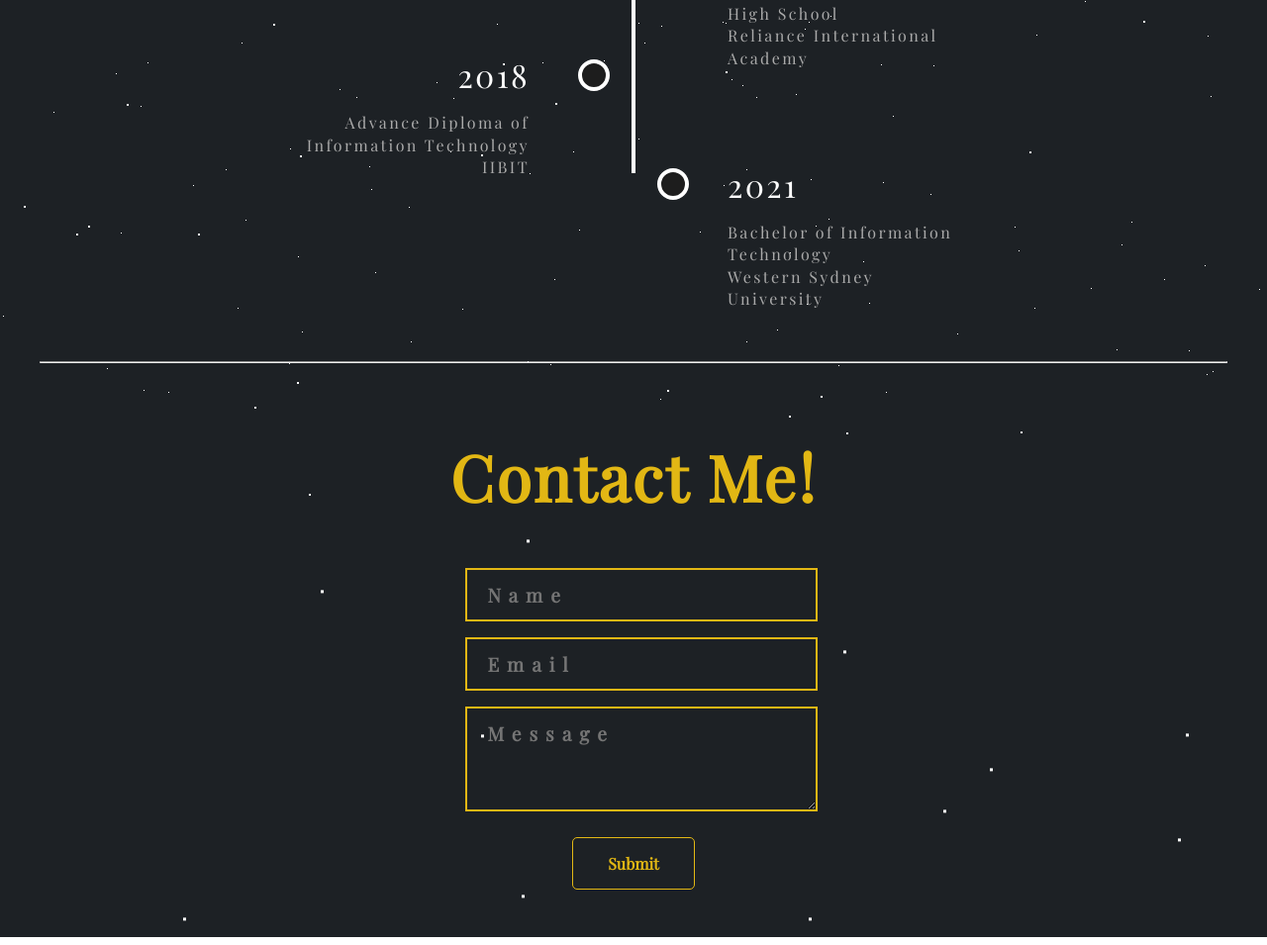
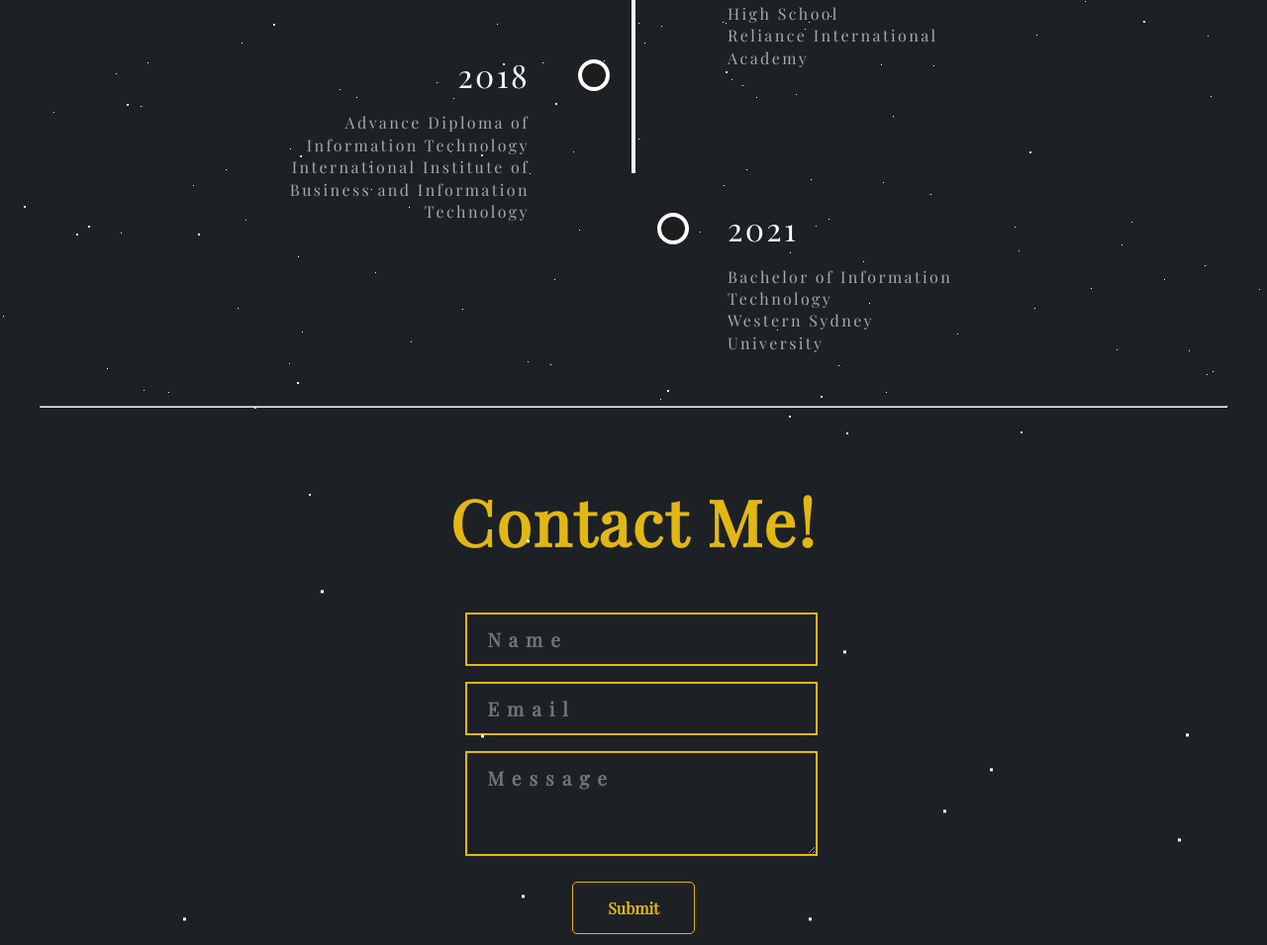
Before and after one commit to Bibek-2022/My-Portfolio, a plain HTML site: page index.html in a window 1280 px wide. Shown: the part 3394-4349 px from the top of the page at 99% size. Drawn offline with nearby package versions, Linux system fonts and the light colour scheme.

Commit message:
updated college

```diff
--- a/index.html
+++ b/index.html
@@ -201,7 +201,7 @@
                 <p>
                   Advance Diploma of Information Technology
                 </p><p>
-                 IIBIT
+                 International Institute of Business and Information Technology
                 </p>
 
               </div>
```
